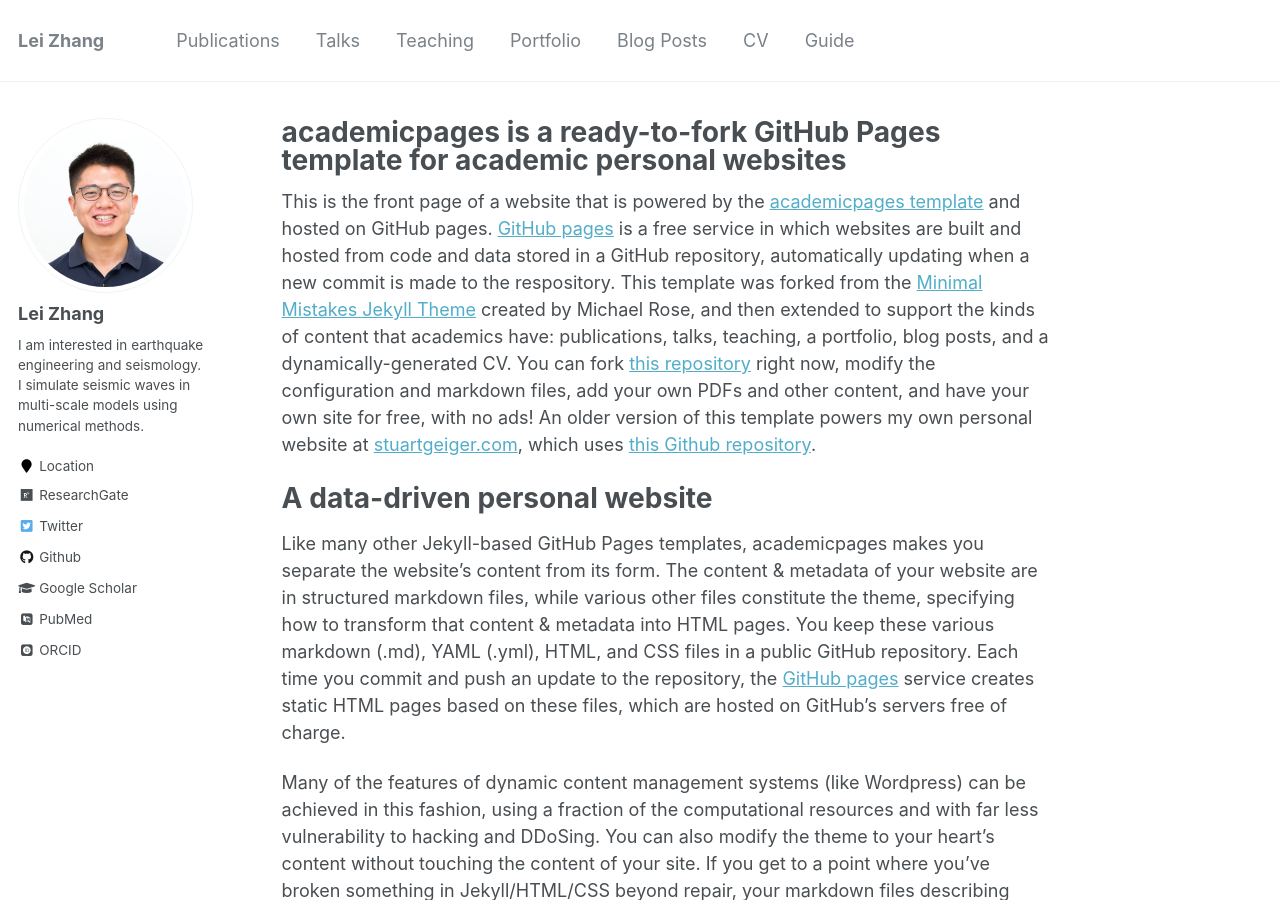
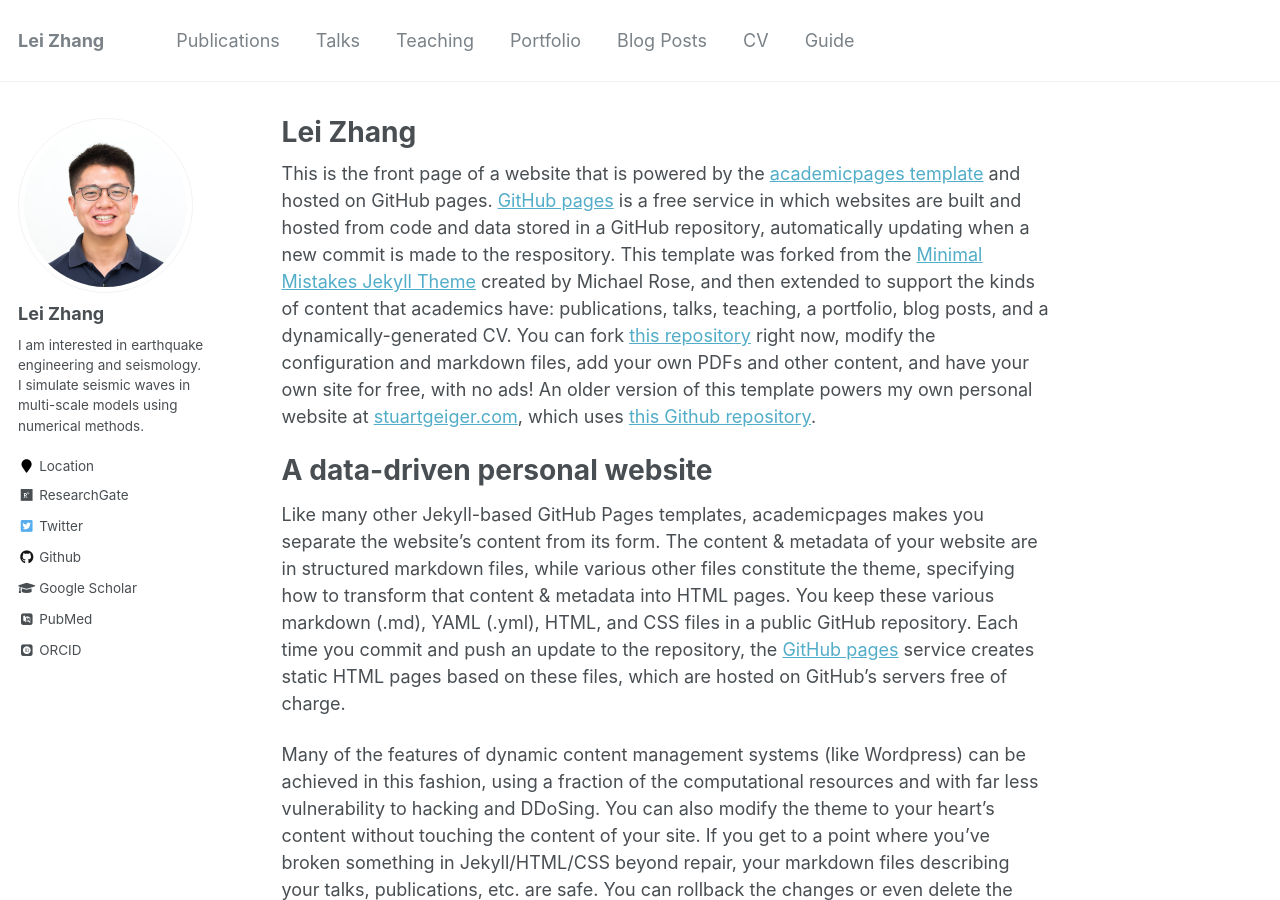
Before and after one commit to zhanglei911/zhanglei911.github.io, a Jekyll site: the page built from _pages/about.md, in a window 1280 px wide and 900 px high. Built offline with Jekyll 4.4.1, drawn with Linux system fonts in a browser that asks for light colours; some web fonts are replaced; a file with an impossible date is left out.

Commit message:
Update about.md

```diff
--- a/_pages/about.md
+++ b/_pages/about.md
@@ -1,6 +1,6 @@
 ---
 permalink: /
-title: "academicpages is a ready-to-fork GitHub Pages template for academic personal websites"
+title: "Lei Zhang"
 excerpt: "About me"
 author_profile: true
 redirect_from:
```
